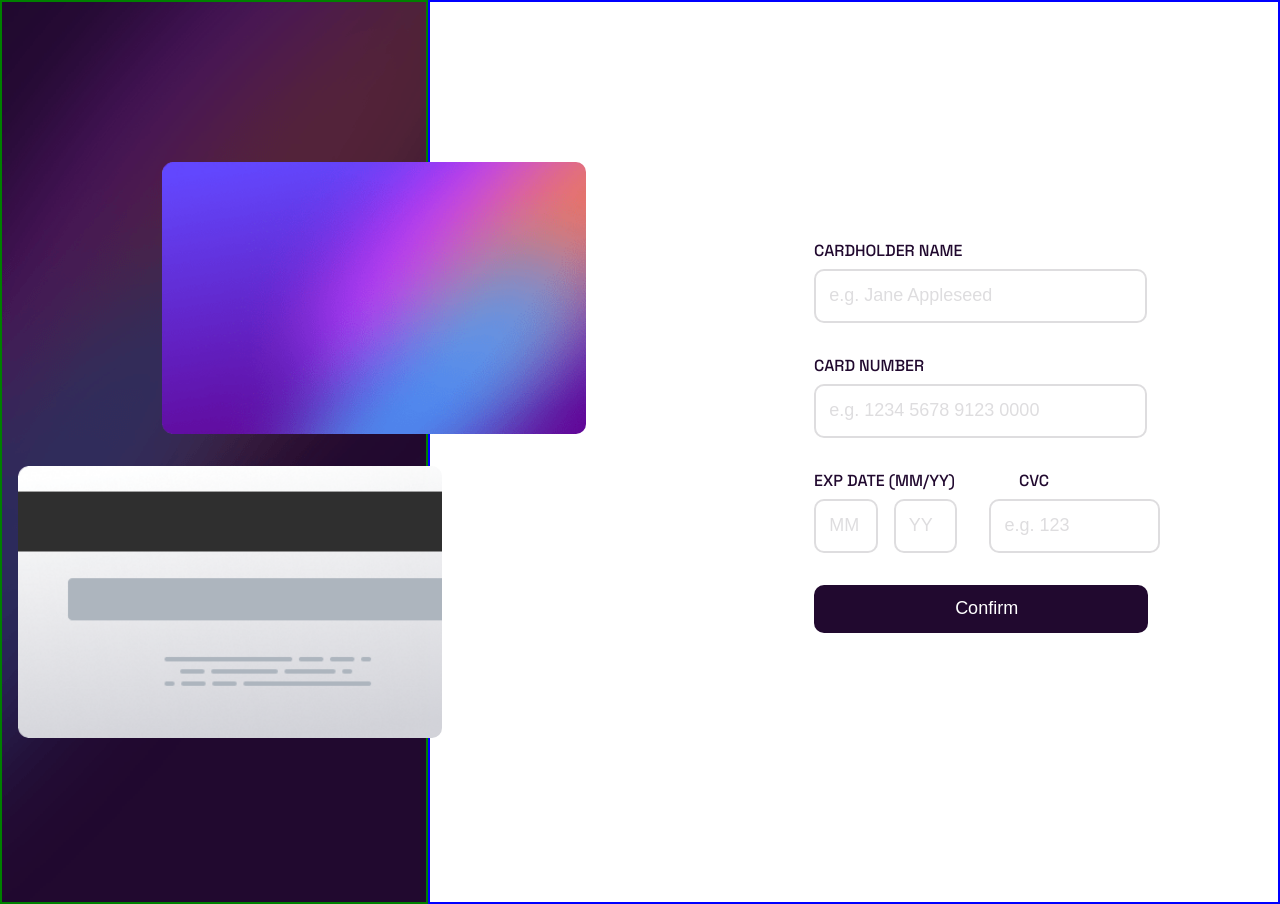
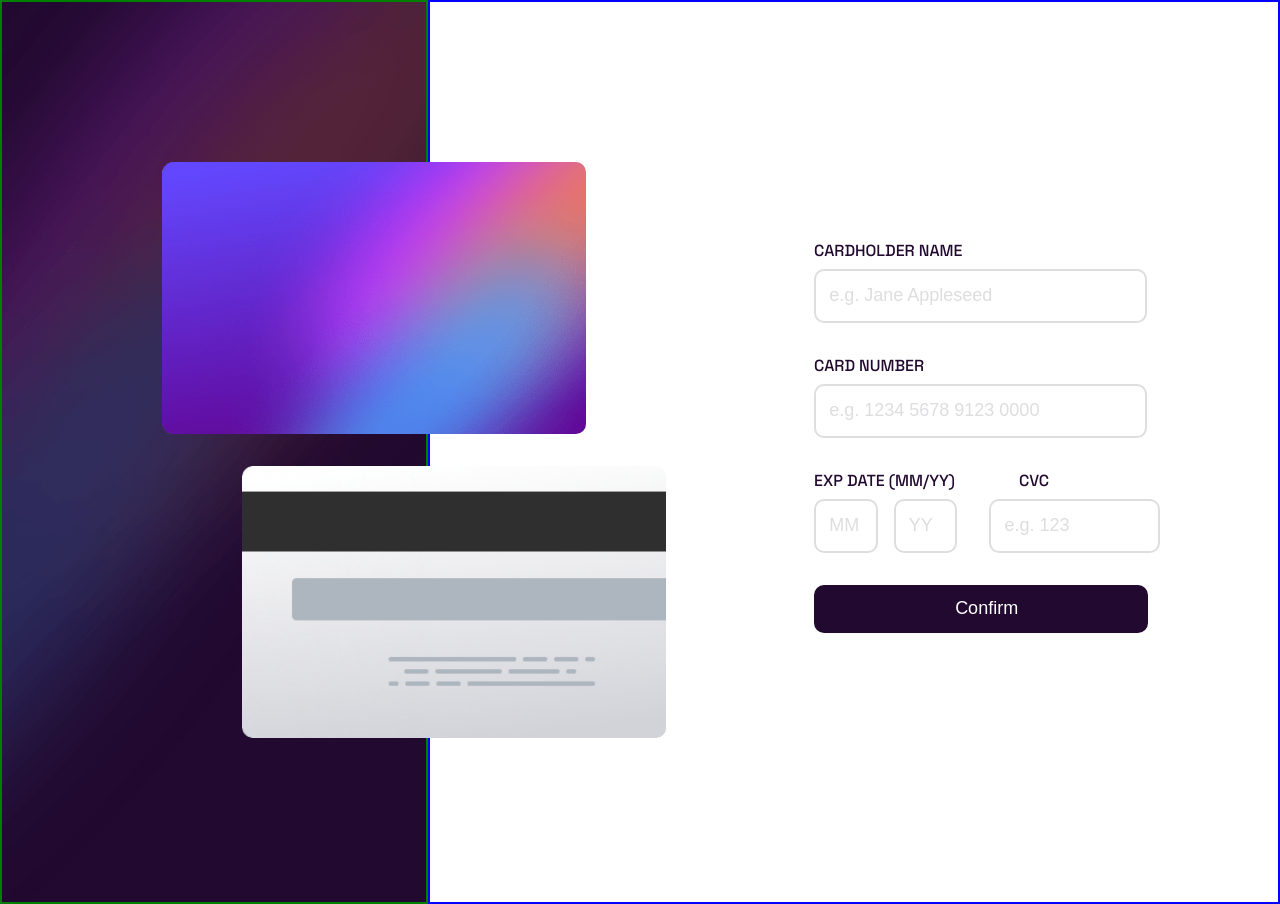
Before and after one commit to johnj422/project-details, a React (Create React App) app: page / in a window 1280 px wide. Built offline with nearby package versions, Linux system fonts and the light colour scheme.

Commit message:
Mockup adjusted

```diff
--- a/src/App.css
+++ b/src/App.css
@@ -38,7 +38,7 @@
 .back-card{
   position: relative;
   top: 12rem;
-  left: 1rem;
+  left: 15rem;
   width: auto;
   height: 17rem;
   background-image: url('./assets/images/bg-card-back.png');
```
